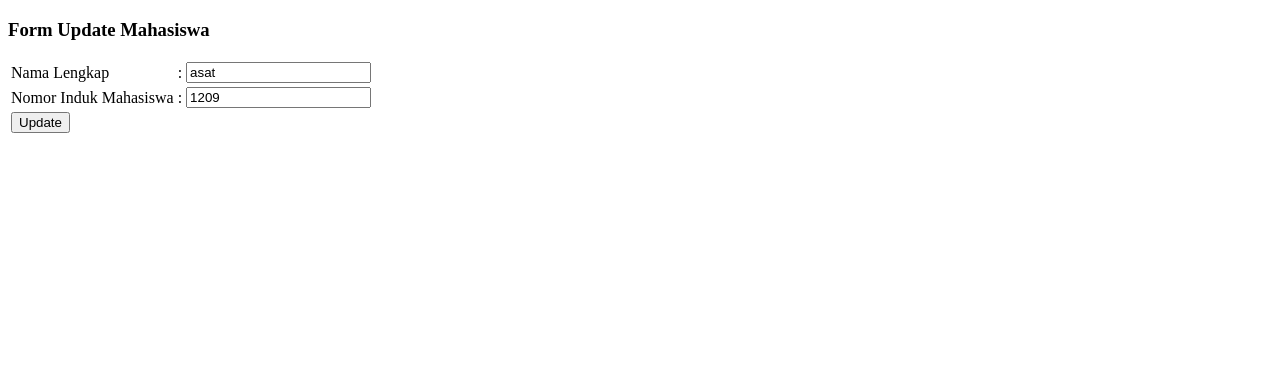
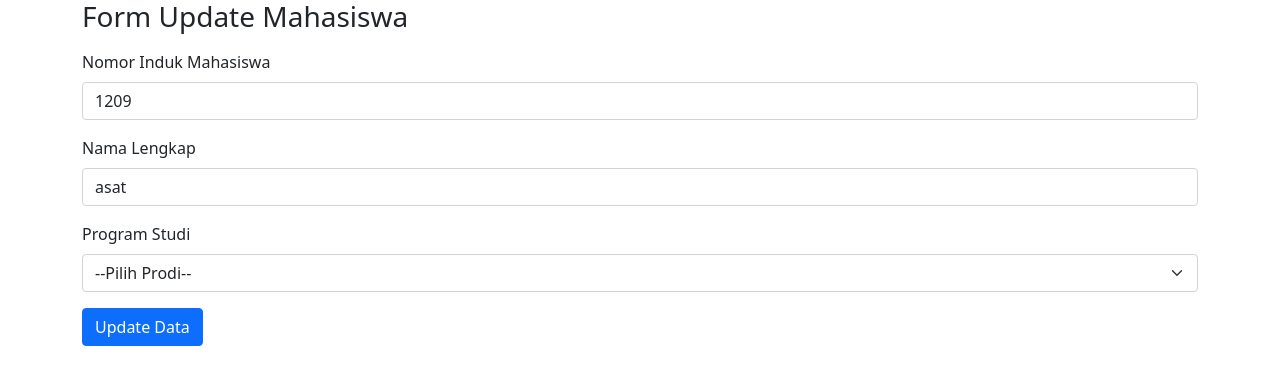
Before and after one commit to MoveAngel/Web-Anu, a Flask app: page /form-update/9 in a window 1280 px wide. Shown: the top 385 px of the page. Run offline with Flask 2, Linux system fonts and the light colour scheme; data comes from the database, SQL or seed files in the repository; both versions use the stored data as it was after the commit.

Commit message:
CRUD: Edit and delete some file
Signed-off-by: MoveAngel <moveangel@outlook.com>

```diff
--- a/app/module/controller.py
+++ b/app/module/controller.py
@@ -7,8 +7,9 @@
     if request.method == 'POST':
         name = request.form['name']
         nim = request.form['nim']
+        prodi = request.form['prodi']
         try:
-            mhs = Mahasiswa(nim=nim, name=name)
+            mhs = Mahasiswa(nim=nim, name=name, prodi=prodi)
             db.session.add(mhs)
             db.session.commit()
         except Exception as e:
@@ -29,10 +30,12 @@
         id = request.form['id']
         name = request.form['name']
         nim = request.form['nim']
+        prodi = request.form['prodi']
         try:
             mhs = Mahasiswa.query.filter_by(id=id).first()
             mhs.name = name
             mhs.nim = nim
+            mhs.prodi = prodi
             db.session.commit()
         except Exception as e:
             print("Failed to update data")
--- a/app/module/models.py
+++ b/app/module/models.py
@@ -1,12 +1,14 @@
 from flask_sqlalchemy import SQLAlchemy
+from sqlalchemy import null
 from app import app
 
 db = SQLAlchemy(app)
 
 class Mahasiswa(db.Model):
     id = db.Column(db.Integer, unique=True, primary_key=True, nullable=False)
-    nim = db.Column(db.String, nullable=False)
+    nim = db.Column(db.Integer, unique=True, nullable=False)
     name = db.Column(db.String, nullable=False)
+    prodi = db.Column(db.String, nullable=False)
 
     def __repr__(self):
         return "<Name: {}>".format(self.name)
--- a/app/templates/form-update.html
+++ b/app/templates/form-update.html
@@ -3,26 +3,34 @@
 <head>
     <meta charset="UTF-8">
     <title>Flask Crud</title>
+    <link href="https://cdn.jsdelivr.net/npm/bootstrap@5.1.3/dist/css/bootstrap.min.css" rel="stylesheet">
+    <script src="https://cdn.jsdelivr.net/npm/bootstrap@5.1.3/dist/js/bootstrap.bundle.min.js"></script>
 </head>
 <body>
-<h3>Form Update Mahasiswa</h3>
 <form action="/form-update" method="POST">
-    <table>
-        <tr>
-            <td>Nama Lengkap</td>
-            <td>:</td>
-            <td><input type="text" name="name" value="{{ data.name }}"></td>
-            <input type="hidden" name="id" value="{{ data.id }}">
-        </tr>
-        <tr>
-            <td>Nomor Induk Mahasiswa</td>
-            <td>:</td>
-            <td><input type="text" name="nim" value="{{ data.nim }}"></td>
-        </tr>
-        <tr>
-            <td><button type="submit">Update</button></td>
-        </tr>
-    </table>
+    <div class="container">
+        <h3>Form Update Mahasiswa</h3>
+            <div class="mb-3 mt-3">
+                <label class="form-label">Nomor Induk Mahasiswa</label>
+                <input type="text" name="nim" class="form-control" value="{{ data.nim }}" required>
+                <input type="hidden" name="id" value="{{ data.id }}">
+            </div>
+            <div class="mb-3">
+                <label class="form-label">Nama Lengkap</label>
+                <input type="text" name="name" class="form-control" value="{{ data.name }}" required>
+            </div>
+            <div class="mb-3">
+                <label class="form-label">Program Studi</label>
+                <select name="prodi" class="form-select" required>
+                    <option value="#" disabled selected hidden>--Pilih Prodi--</option>
+                    <option value="Informatika">Informatika</option>
+                    <option value="Sistem Informasi">Sistem Informasi</option>
+                    <option value="Sains Data">Sains Data</option>
+                    <option value="Teknik Elektro">Teknik Elektro</option>
+                </select>
+            </div>
+        <button type="submit" class="btn btn-primary">Update Data</button>
+    </div>
 </form>
 </body>
 </html>
--- a/requirements.txt
+++ b/requirements.txt
@@ -11,4 +11,5 @@
 pytz
 six
 SQLAlchemy
+virtualenv
 Werkzeug
```
Also changed, not shown: app/templates/home.html (+13 -5 lines), README.md (added), app/flaskcrud.db.
